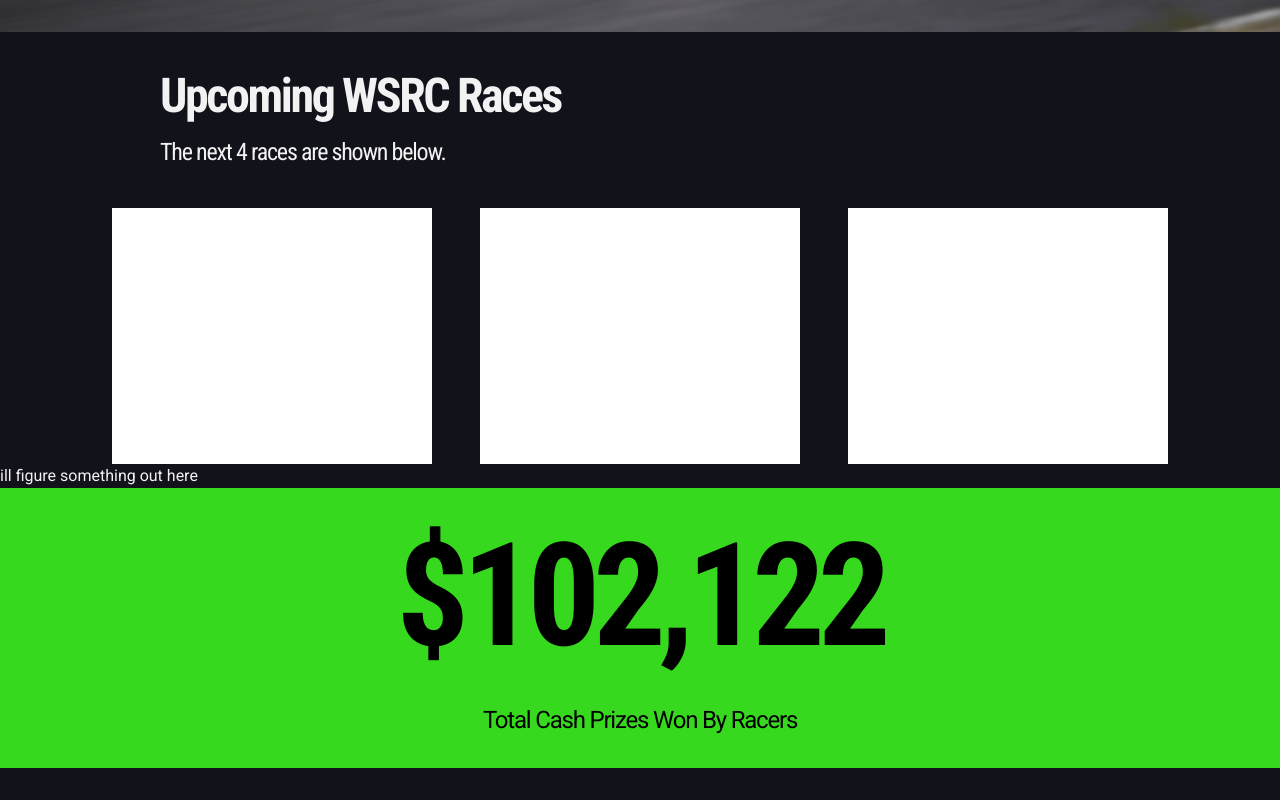
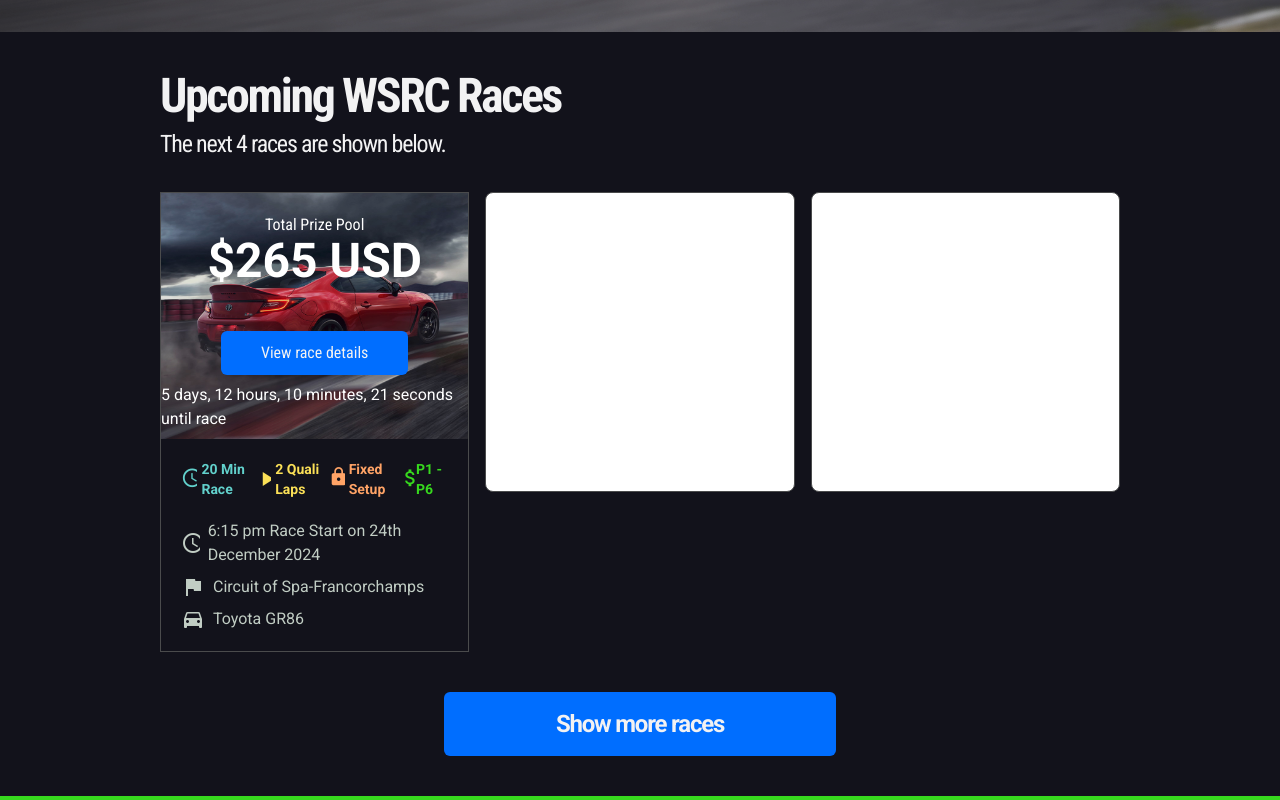
Before and after one commit to Caleb13360/wsrc, an Angular app in the folder wsrc-app/: page / in a window 1280 px wide. Shown: the part 660-1460 px from the top of the page. Built offline with nearby package versions, Linux system fonts and the light colour scheme.

Commit message:
landing page added in upcoming race card

```diff
--- a/wsrc-app/src/app/home/home.component.html
+++ b/wsrc-app/src/app/home/home.component.html
@@ -16,28 +16,97 @@
             if you're fast enough, you'll win cash prizes!
         </h2>
         <button
-          class="bg-cBlue text-cWhite text-2xl py-3.5 px-10 rounded-md font-bold font-roboto hover:bg-cWhite hover:text-cBlack transition-all duration-300 ease-linear hover:rounded-xl">Start
+          class="bg-cBlue text-cWhite text-2xl py-3.5 px-10 rounded-md font-bold font-roboto hover:bg-cWhite hover:text-cBlack transition-all duration-300 ease-linear hover:px-14">Start
           racing now!</button>
       </div>
     </div>
   </div>
     <!-- Upcoming Races -->
-    <div class="bg-cDarkBlue">
-        <!-- Title -->
-         <div class="py-10 px-40 space-y-2">
-            <p class="text-cWhite text-5xl mb-4 font-roboto-condensed font-bold tracking-tighter">Upcoming WSRC Races</p>
-            <p class="text-cWhite text-2xl mb-4 font-roboto-condensed tracking-tighter">The next 4 races are shown below.</p>
-         </div>
+
         <!-- Race Cards -->
-        <div class="flex justify-center space-x-12">
-            <div class="bg-white w-1/4 h-64"></div>
-            <div class="bg-white w-1/4 h-64"></div>
-            <div class="bg-white w-1/4 h-64"></div>
+        <div class="bg-cDarkBlue py-10 px-40">
+          <!-- Title -->
+          <div class="space-y-2 mb-8">
+            <p class="text-cWhite text-5xl font-roboto-condensed font-bold tracking-tighter">Upcoming WSRC Races</p>
+            <p class="text-cWhite text-2xl font-roboto-condensed tracking-tighter">The next 4 races are shown below.</p>
+          </div>
+
+          <!-- 1x3 Grid -->
+          <div class="grid grid-cols-3 gap-4">
+
+
+
+              <!-- Card 1 -->
+              <div class="mb-4 relative  border border-cBorderGrey bg-cDarkBlue">
+                <div class="relative">
+                  <!-- Image -->
+                  <img src="GR86RaceImage.jpg" alt="Track Image" class="w-full h-1/2">
+                  <!-- Dark Overlay -->
+                  <div class="absolute inset-0 bg-black opacity-10"></div>
+                  <!-- image Text -->
+                  <div class="absolute inset-0 flex flex-col justify-start items-center text-white pt-5">
+                    <div class="text-md font-roboto-condensed">Total Prize Pool</div>
+                    <div class="text-5xl font-extrabold">$265 USD</div>
+                  </div>
+
+                  <div class="absolute inset-0 flex flex-col justify-end items-center text-white">
+                    <button
+                      class="bg-cBlue text-cWhite text-1xl py-2.5 px-10 rounded-md font-roboto-condensed hover:bg-cWhite hover:text-cBlack transition-all duration-300
+                      ease-linear hover:px-14">View race details</button>
+                    <div class="text-md my-2">5 days, 12 hours, 10 minutes, 21 seconds until race</div>
+                  </div>
+                </div>
+
+                <div class="flex justify-between pl-5 pr-5 pt-5 ">
+                  <div class="flex items-center text-[#62D1CC]">
+                    <mat-icon class="text-[1.4rem]">access_time</mat-icon>
+                    <span class="ml-1 font-bold text-sm">20 Min Race</span>
+                  </div>
+                  <div class="flex items-center text-sm text-[#FBE057]">
+                    <mat-icon>play_arrow</mat-icon>
+                    <span class="ml-1 font-bold">2 Quali Laps</span>
+                  </div>
+                  <div class="flex items-center justify-center text-sm text-[#FFA366]">
+                    <mat-icon class="text-[1.3rem]">lock</mat-icon>
+                    <span class=" ml-1 font-bold">Fixed Setup</span>
+                  </div>
+                  <div class="flex items-center text-sm text-cGreen">
+                    <mat-icon class="text-[1.4rem]">attach_money</mat-icon>
+                    <span class=" font-bold">P1 - P6</span>
+                  </div>
+                </div>
+                <!-- Race Information -->
+                <div class="flex flex-col items-start p-5 space-y-2 text-cDarkGrey">
+                  <div class="flex items-center space-x-2">
+                    <mat-icon>access_time</mat-icon>
+                    <span>6:15 pm Race Start on 24th December 2024</span>
+                  </div>
+                  <div class="flex items-center space-x-2">
+                    <mat-icon>flag</mat-icon>
+                    <span>Circuit of Spa-Francorchamps</span>
+                  </div>
+                  <div class="flex items-center space-x-2">
+                    <mat-icon>directions_car</mat-icon>
+                    <span>Toyota GR86</span>
+                  </div>
+                </div>
+                </div>
+                <!-- Card 1 -->
+
+            <!-- Second White Box -->
+            <div class="border border-cBorderGrey bg-white rounded-lg h-[300px]"></div>
+
+            <!-- Third White Box -->
+            <div class="border border-cBorderGrey bg-white rounded-lg h-[300px]"></div>
+          </div>
+
+
+
+        <!-- View More Races Button -->
+        <div class="flex justify-center mt-6">
+          <button class="bg-cBlue text-cWhite text-2xl py-4 px-28 rounded-md font-semibold font-roboto tracking-tighter hover:bg-cWhite hover:text-cBlack transition-all duration-300
+                          ease-linear hover:px-36">Show more races</button>
         </div>
-        <!-- Selector -->
-         <div>
-            <p class="text-cWhite">ill figure something out here</p>
-         </div>
     </div>
     <!-- Total Won -->
     <div class="bg-cGreen w-full h-78 flex items-center justify-center">
@@ -124,7 +193,9 @@
           <br>racing,
           and the chance to win cash prizes every week.
           </h2>
-          <button class="bg-cBlue text-cWhite text-2xl py-3.5 px-10 rounded-md font-bold font-roboto hover:bg-cWhite hover:text-cBlack transition-all duration-300 ease-linear hover:rounded-xl">Start racing now!</button>
+          <button
+            class="bg-cBlue text-cWhite text-2xl py-3.5 px-10 rounded-md font-bold font-roboto hover:bg-cWhite hover:text-cBlack transition-all duration-300 ease-linear hover:px-14">Start
+            racing now!</button>
         </div>
       </div>
     </div>
--- a/wsrc-app/src/app/home/home.component.ts
+++ b/wsrc-app/src/app/home/home.component.ts
@@ -1,8 +1,9 @@
 import { Component } from '@angular/core';
+import { MatIconModule } from '@angular/material/icon';
 
 @Component({
   selector: 'app-home',
-  imports: [],
+  imports: [MatIconModule],
   templateUrl: './home.component.html',
   styleUrl: './home.component.css'
 })
```
Also changed, not shown: 1 other file (tests, documents, lock files or other folders).
